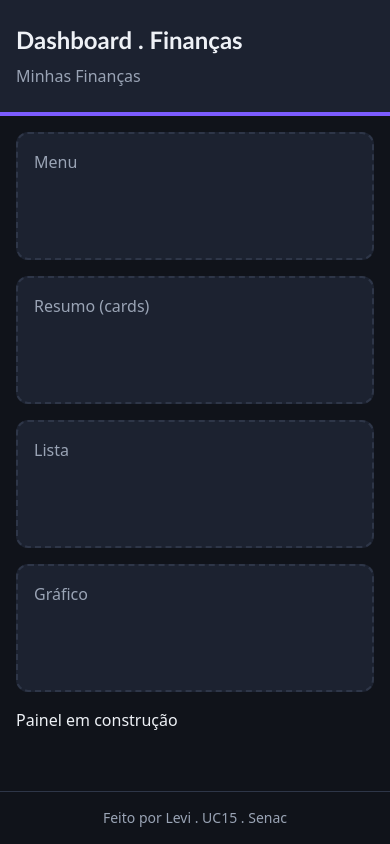
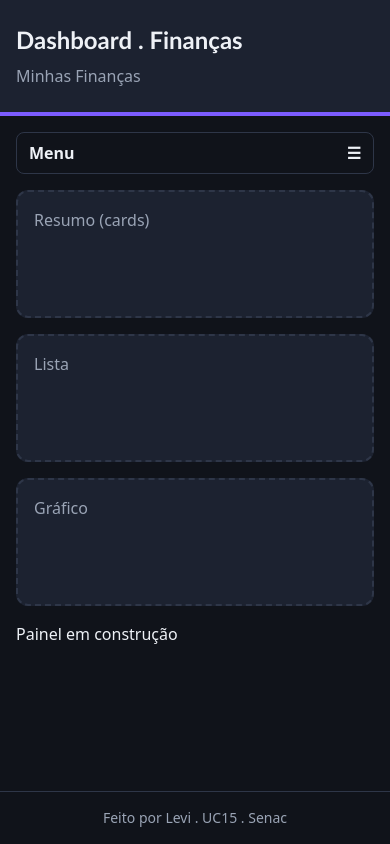
Before and after one commit to Levi-dev6638/my-dashboard, a React (Vite) app: page / in a window 390 px wide. Built offline with nearby package versions, Linux system fonts and the light colour scheme.

Commit message:
feat: add responsive Menu with toggle state

```diff
--- a/src/App.jsx
+++ b/src/App.jsx
@@ -1,28 +1,35 @@
-import Header from "./components/Header";
-import Footer from "./components/Footer";
-const areaClass = 'min-h-32 rounded-xl border-2 border-dashed border-border bg-surface p-4 text-muted'
+import Header from './components/Header';
+import Footer from './components/Footer';
+import Menu from './components/Menu';
+const areaClass =
+  'min-h-32 rounded-xl border-2 border-dashed border-border bg-surface p-4 text-muted';
 function App() {
   return (
     <>
+      <div className="flex min-h-screen flex-col bg-background text-foreground">
+        <Header />
+        <main
+          className="grid flex-1 grid-cols-1 content-start gap-4 p-4
+      md:grid-cols-2 md:gap-6 md:p-6
+      xl:grid-cols-[15rem_1fr_1fr] xl:p-8"
+        >
+          <Menu />
+          <section id="summary" className={`${areaClass} md:col-span-2`}>
+            Resumo (cards)
+          </section>
+          <section id="list" className={`${areaClass} md:min-h-80`}>
+            Lista
+          </section>
+          <section id="chart" className={`${areaClass} md:min-h-80`}>
+            Gráfico
+          </section>
+          <p>Painel em construção</p>
+        </main>
 
-     <div className="flex min-h-screen flex-col bg-background text-foreground">
-      <Header/>
-      <main className="grid flex-1 grid-cols-1 content-start gap-4 p-4
-      md:grid-cols-2 md:gap-6 md:p-6
-      xl:grid-cols-[15rem_1fr_1fr] xl:p-8">
-
-        <nav id= "menu" className={`${areaClass} md:col-span-2 xl:col-span-1 xl:row-span-2`}>Menu</nav>
-        <section id="summary" className={`${areaClass} md:col-span-2`}>Resumo (cards)</section>
-        <section id="list" className={`${areaClass} md:min-h-80`}>Lista</section>
-        <section id="chart" className={`${areaClass} md:min-h-80`}>Gráfico</section>
-        <p>Painel em construção</p>
-      </main>
-
-        <Footer/>
-     </div>
-
+        <Footer />
+      </div>
     </>
-  )
+  );
 }
 
 export default App;
--- /dev/null
+++ b/src/components/Menu.jsx
@@ -0,0 +1,45 @@
+import { useState } from 'react';
+
+const linkClass =
+  'block rouded-lg px-3 py-2 hover:bg-background hover:text-primary';
+
+function Menu() {
+  const [isOpen, setIsOpen] = useState(false);
+
+  function toggleMenu() {
+    setIsOpen(!isOpen);
+  }
+
+  function closeMenu() {
+    setIsOpen(false);
+  }
+
+  return (
+    <>
+      <button
+        type="button"
+        onClick={toggleMenu}
+        aria-expanded={isOpen}
+        aria-controls="menu-links"
+        className="flex w-full items-center justify-between rounded-lg border border-border
+        px-3 py-2 font-bold hover:border-primary xl:hidden"
+      >
+        Menu
+        <span aria-hidden="true">{isOpen ? '✕' : '☰'}</span>
+      </button>
+
+      <ul
+        id="menu-links"
+        className={`mt-3 flex-col gap-1 xl:mt-0 xl:flex ${isOpen ? 'flex' : 'hidden'}`}
+      >
+        <li>
+          <a href="#summary" onClick={closeMenu} className={linkClass}>
+            Resumo
+          </a>
+        </li>
+        {/* + Lista (#list) e Gráfico (#chart), iguais */}
+      </ul>
+    </>
+  );
+}
+export default Menu;
```
